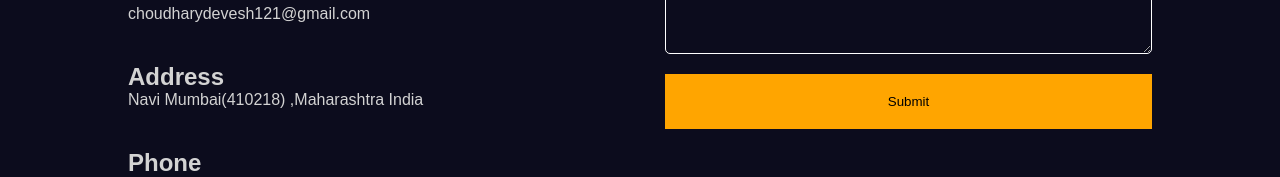
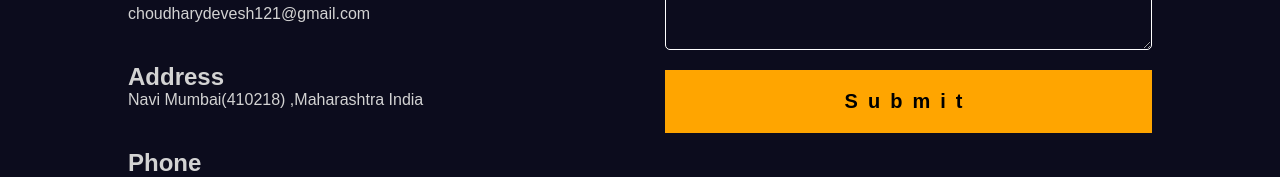
Before and after one commit to D-singh121/my-Portfolio-site, a React (Vite) app: page /about in a window 1280 px wide. Shown: the part 6993-7170 px from the top of the page. Built offline with nearby package versions, Linux system fonts and the light colour scheme; no server answers.

Commit message:
fisxed some bugs

```diff
--- a/src/components/contact/contact.scss
+++ b/src/components/contact/contact.scss
@@ -89,7 +89,10 @@
         border: none;
         background-color: orange;
         cursor: pointer;
-        font-weight: 500;
+        font-weight: 900;
+        font-size: 20px;
+        letter-spacing: 10px;
+
 
         @include mobile {
           padding: 10px;
--- a/src/components/sidebar/toggleButton/ToggleButton.jsx
+++ b/src/components/sidebar/toggleButton/ToggleButton.jsx
@@ -2,7 +2,7 @@ import { motion } from "framer-motion"
 
 const ToggleButton = ({ setOpen }) => {
   return (
-    <button onClick={() => setOpen((prev => !prev))}>
+    <button onClick={() => setOpen(prev => !prev)}>
       <svg width="23" height="23" viewBox="0 0 23 23">
         <motion.path
           strokeWidth="3"
@@ -34,7 +34,7 @@ const ToggleButton = ({ setOpen }) => {
         />
       </svg>
     </button>
-  )
-}
+  );
+};
 
 export default ToggleButton
```
